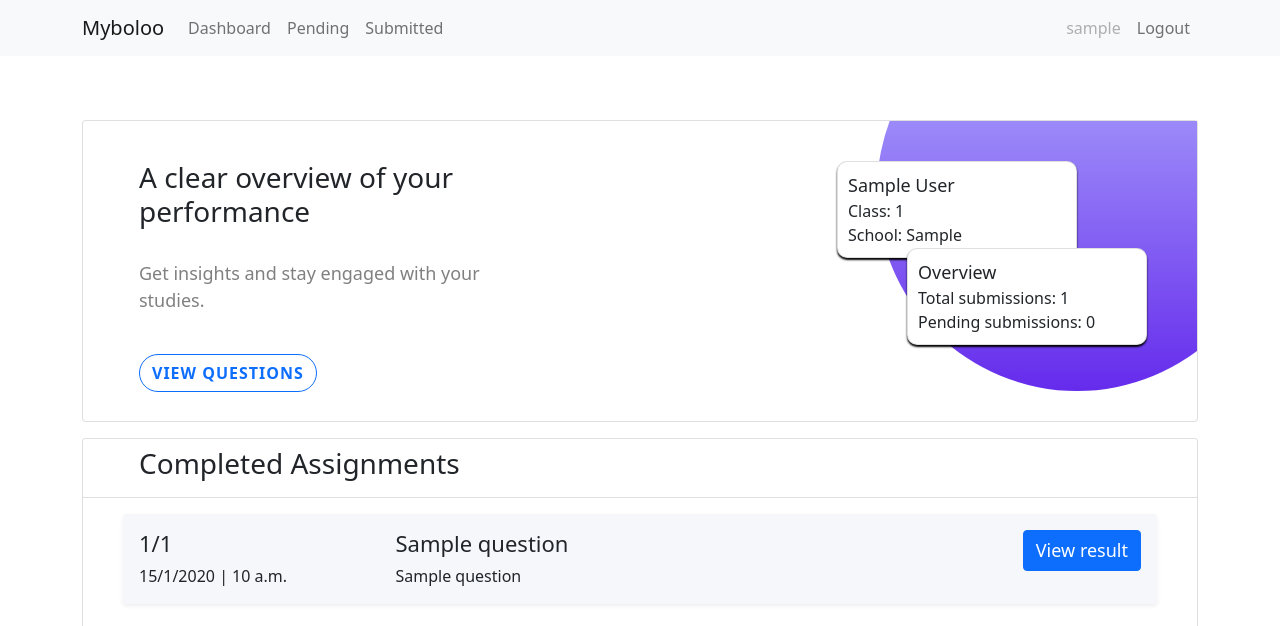
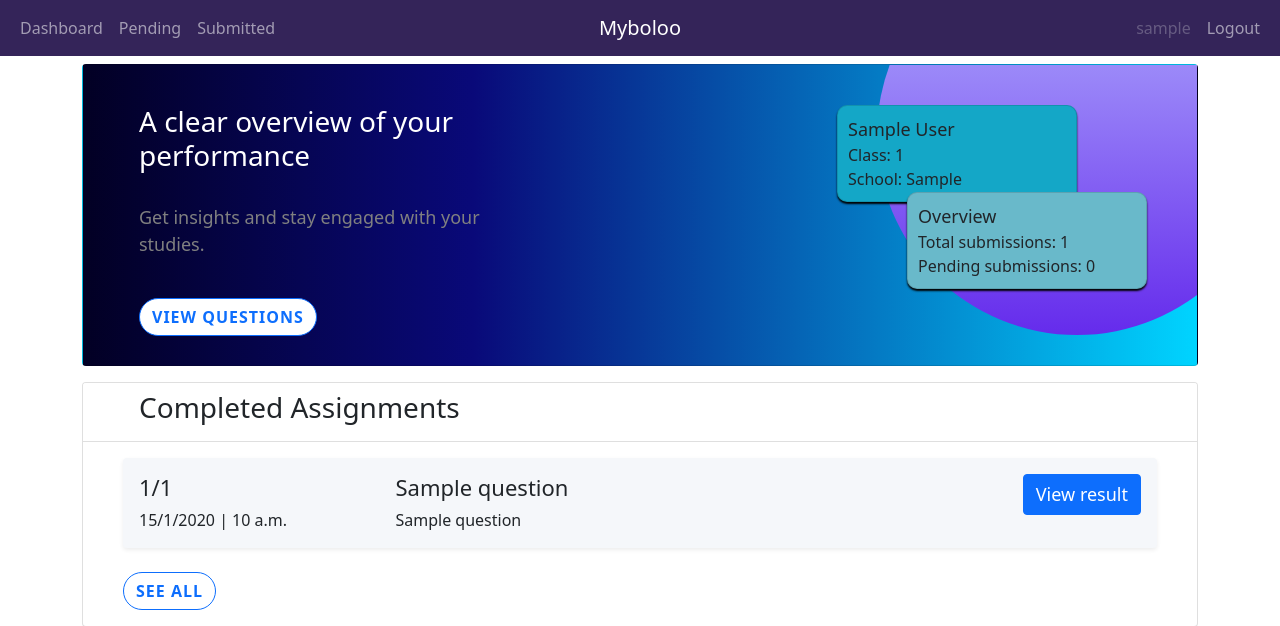
Before and after one commit to ankit11hab/myBolooTeach, a Django app: page / in a window 1280 px wide. Shown: the top 626 px of the page. Run offline with Django 3.2, Linux system fonts and the light colour scheme; a user stored in the database is signed in; tables that the repository leaves empty hold one stand-in row (values such as "Sample post"); some libraries are stand-ins or nearby versions.

Commit message:
Home page UI fixes

```diff
--- a/base/templates/base/home.html
+++ b/base/templates/base/home.html
@@ -16,11 +16,12 @@
 <div class="container">
 
     <div style=" margin-top:40px">
-        <div class="card mb-3 w-100">
+        <div class="card mb-3 w-100" style="background: rgb(2,0,36);
+        background: linear-gradient(90deg, rgba(2,0,36,1) 0%, rgba(9,9,121,1) 35%, rgba(0,212,255,1) 100%);">
           <div class="row g-0">
             <div class="col-md-6">
               <div class="card-body" style="margin-left: 40px;"><br>
-                <h3 class="card-title">A clear overview of your<br>performance</h3><br>
+                <h3 class="card-title" style="color: white;">A clear overview of your<br>performance</h3><br>
                 <p class="card-text" style="font-size: 18px;color:gray">Get insights and stay engaged with
                   your<br>studies.</p><br> <a href="#pending" class="btn btn-primary"
                   style="letter-spacing: 1px;border-radius: 20px;background-color: white;color:#0d6efd"><b>VIEW QUESTIONS</b></a>
@@ -28,7 +29,7 @@
             </div>
             <div class="col-md-1">
                 <div class="card" style="width: 240px; position: absolute;top: 40px;
-                right: 120px;z-index: 1000;border-radius: 10px;box-shadow: 0px 2px 2px #000000;">
+                right: 120px;z-index: 1000;border-radius: 10px;box-shadow: 0px 2px 2px #000000; background-color:#14a7c7">
                     <div class="card-body" style = "padding:10px">
                       <span style = "font-size: 18px;font-weight: 500;">{{ profile.first_name }} {{ profile.last_name }}</span><br>
                       <span style = "font-size: 16px;">Class: {{ profile.classs }}</span><br>
@@ -36,7 +37,7 @@
                     </div>
                   </div>
                   <div class="card" style="width: 240px; position: absolute;top: 127px;
-                right: 50px;z-index: 1000;border-radius: 10px;box-shadow: 0px 2px 2px #000000;">
+                right: 50px;z-index: 1000;border-radius: 10px;box-shadow: 0px 2px 2px #000000;background-color:#69b9ca">
                     <div class="card-body" style = "padding:10px">
                       <span style = "font-size: 18px;font-weight: 500;">Overview</span><br>
                       <span style = "font-size: 16px;">Total submissions: {{ count1 }}</span><br>
--- a/base/templates/base/navbar.html
+++ b/base/templates/base/navbar.html
@@ -1,4 +1,4 @@
-<nav class="navbar navbar-expand-lg navbar-light bg-light">
+<!-- <nav class="navbar navbar-expand-lg navbar-light bg-light">
     <div class="container">
         <a class="navbar-brand" href="#">Myboloo</a>
         <button class="navbar-toggler" type="button" data-bs-toggle="collapse" data-bs-target="#navbarNavDropdown"
@@ -28,4 +28,47 @@
             </ul>
         </div>
     </div>
-</nav>
+</nav> -->
+<div>
+    <nav class="navbar navbar-expand-md navbar-dark" style="
+        background-color: #1e0d47;
+        opacity: 0.9;
+        position: fixed;
+        top: 0;
+        width: 100%;
+        z-index: 1001;
+    ">
+        <div class="container-fluid">
+            <div class="navbar-collapse collapse w-100 order-1 order-md-0 dual-collapse2">
+                <ul class="navbar-nav me-auto">
+                    <li class="nav-item active">
+                        <a class="nav-link" href="{% url 'home' %}" >Dashboard</a>
+                    </li>
+                    <li class="nav-item">
+                        <a class="nav-link" href="{% url 'pending-questions' %}" >Pending</a>
+                    </li>
+                    <li class="nav-item">
+                        <a class="nav-link" href="{% url 'submitted-questions' %}" >Submitted</a>
+                    </li>
+
+                </ul>
+            </div>
+            <div class="mx-auto order-0">
+                <a class="navbar-brand mx-auto" to="/">Myboloo</a>
+                <button class="navbar-toggler" type="button" data-bs-toggle="collapse" data-bs-target=".dual-collapse2">
+                    <span class="navbar-toggler-icon"></span>
+                </button>
+            </div>
+            <div class="navbar-collapse collapse w-100 order-3 dual-collapse2">
+                <ul class="navbar-nav ms-auto">
+                    <li class="nav-item">
+                        <a class="nav-link disabled" to="#">{{ user.username }}</a>
+                    </li>
+                    <li class="nav-item">
+                        <a class="nav-link" to="{% url 'logout' %}">Logout</a>
+                    </li>
+                </ul>
+            </div>
+        </div>
+    </nav>
+</div>
```
